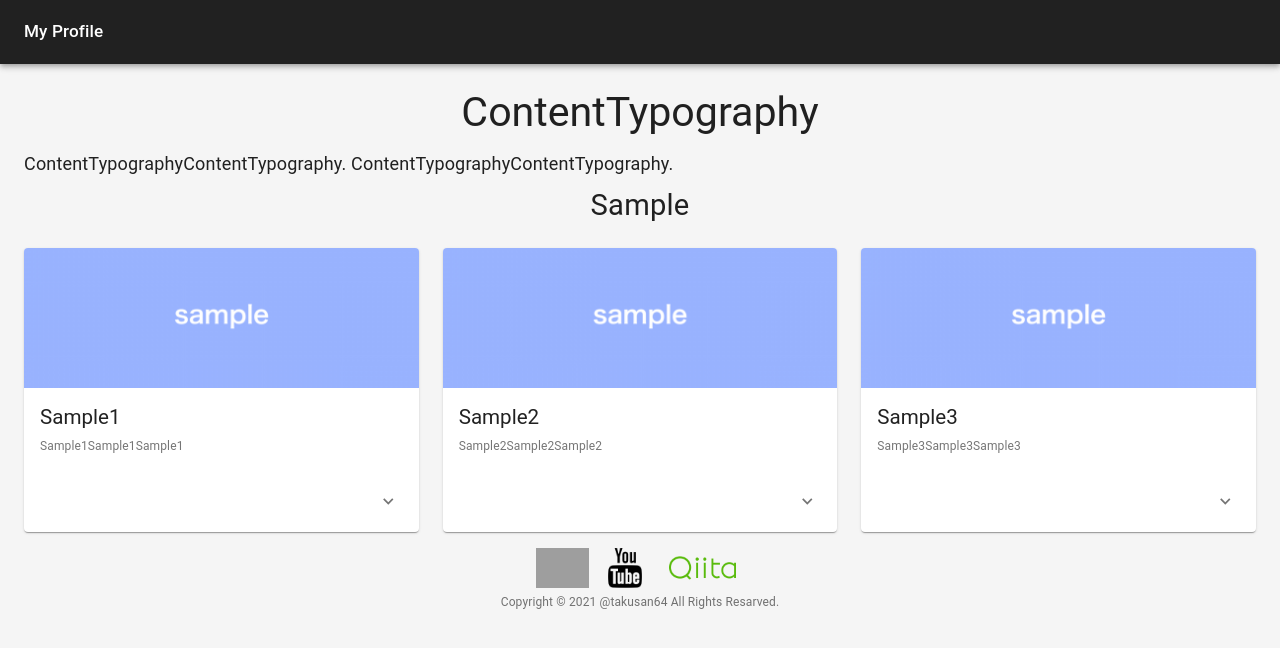
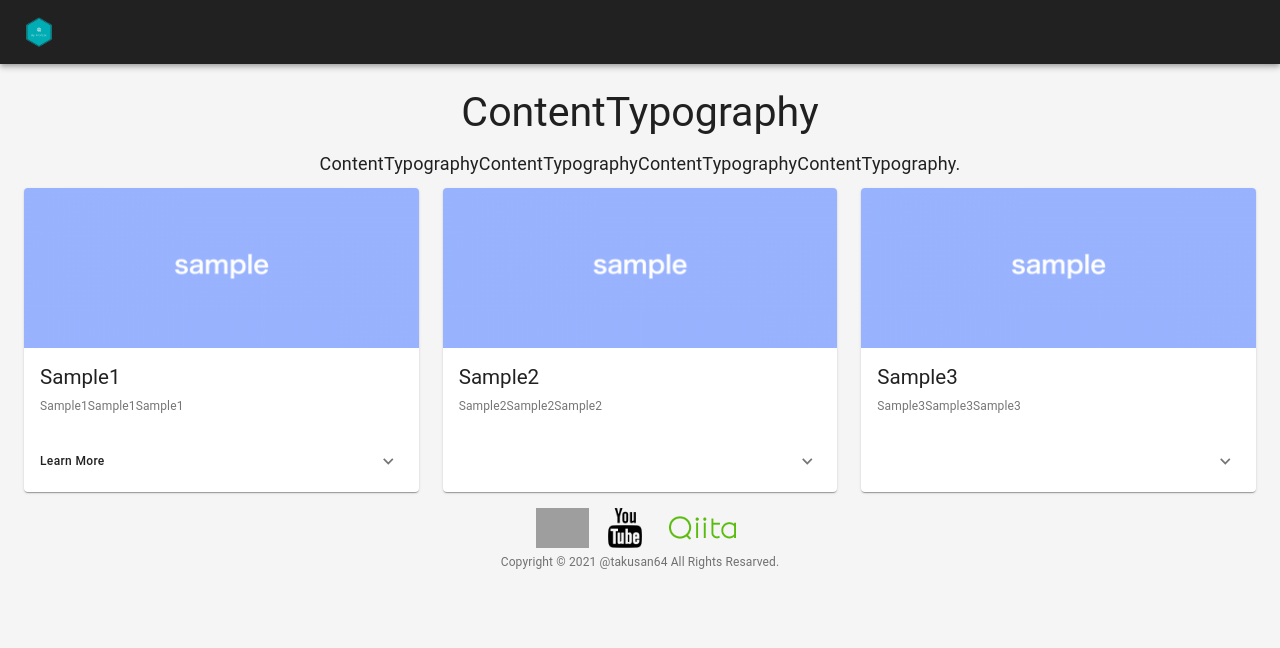
Before and after one commit to takusan64/takusan64.github.io, a React (Create React App) app: page / in a window 1280 px wide. Shown: the top 648 px of the page. Built offline with nearby package versions, Linux system fonts and the light colour scheme; grey boxes are pictures that could not be loaded.

Commit message:
Change Layout

```diff
--- a/src/components/ContentCard.tsx
+++ b/src/components/ContentCard.tsx
@@ -1,10 +1,10 @@
 import React from 'react'
 import { makeStyles , createStyles} from '@material-ui/styles'
 import { Theme } from '@material-ui/core/styles/createMuiTheme'
+import { grey } from '@material-ui/core/colors'
 import clsx from 'clsx';
 import {
   Card,
-  CardActionArea,
   CardActions,
   CardContent,
   CardMedia,
@@ -28,6 +28,11 @@ const useStyles = makeStyles((theme: Theme)  =>
     expandOpen: {
       transform: 'rotate(180deg)',
     },
+    button:{
+      '&:hover': {
+        background: grey[200]
+      },
+    }
   }
 ))
 
@@ -44,11 +49,10 @@ const ContentCard: React.FC<ContentCardProps> = ({content_card}) => {
 
   return (
     <Card>
-      <CardActionArea>
       <CardMedia
         component="img"
         alt={content_card.title}
-          height="140"
+        height="160"
         image={content_card.src}
         title={content_card.title}
       />
@@ -60,17 +64,17 @@ const ContentCard: React.FC<ContentCardProps> = ({content_card}) => {
           {content_card.discription}
         </Typography>
       </CardContent>
-      </CardActionArea>
       <CardActions disableSpacing>
         {!content_card.url? (
           <></>
           ) : (
           <Button
-            size="small"
+            variant="text"
             color="primary"
             href={content_card.url}
             target="_blank"
             rel="noopener"
+            className={classes.button}
           >
             Learn More
           </Button>
--- a/src/components/ContentTypography.tsx
+++ b/src/components/ContentTypography.tsx
@@ -25,7 +25,7 @@ const ContentTypography: React.FC<ContentsProps> = ({content_typography}) => {
                         {content_typography.title}
                     </Box>
                 </Typography>
-                <Typography variant="body1" gutterBottom className={classes.discription}>
+                <Typography variant="body1" gutterBottom className={classes.discription} align="center">
                     {content_typography.discription}
                 </Typography>
             </Grid>
--- a/src/components/Contents.tsx
+++ b/src/components/Contents.tsx
@@ -1,4 +1,5 @@
 import React from 'react'
+import { Container } from '@material-ui/core'
 import { makeStyles , createStyles} from '@material-ui/styles'
 import { Theme } from '@material-ui/core/styles/createMuiTheme'
 import { Contents as IContents } from '../utils/interface'
@@ -16,9 +17,11 @@ const Contents: React.FC<ContentsProps> = ({contents}) => {
     const classes = useStyles()
     return (
       <>
-        {contents.content_typography.map((content_typography, i) =>
-          <ContentTypography content_typography={content_typography} key={i}/>
-        )}
+        <Container maxWidth="md">
+          {contents.content_typography.map((content_typography, i) =>
+            <ContentTypography content_typography={content_typography} key={i}/>
+          )}
+        </Container>
         {contents.content_cards.map((content_cards, i) =>
           <ContentCards content_cards={content_cards} key={i}/>
         )}
--- a/src/components/Header.tsx
+++ b/src/components/Header.tsx
@@ -6,6 +6,10 @@ import { Header as IHeader } from '../utils/interface'
 
 const useStyles = makeStyles((theme: Theme)  =>
   createStyles({
+    logo:{
+      background: theme.palette.primary.main,
+      border:0
+    }
   }
 ))
 
@@ -16,9 +20,12 @@ const Header: React.FC<HeaderProps> = ({header}) => {
     return (
       <AppBar position="relative">
         <Toolbar>
-          <Typography variant="h6" color="inherit" noWrap>
-            {header.title}
-          </Typography>
+          <img
+            src={header.logo}
+            height={30}
+            className={classes.logo}
+            alt={header.title}
+          />
         </Toolbar>
       </AppBar>
     )
--- a/src/theme.tsx
+++ b/src/theme.tsx
@@ -1,5 +1,5 @@
 import { createMuiTheme } from '@material-ui/core/styles'
-import { indigo, red, grey } from '@material-ui/core/colors'
+import { red, grey } from '@material-ui/core/colors'
 
 const theme = createMuiTheme({
   palette: {
@@ -7,7 +7,7 @@ const theme = createMuiTheme({
       main: grey[900],
     },
     secondary: {
-      main: indigo[900]
+      main: "#E1A87A"
     },
     error: {
       main: red["500"],
@@ -24,6 +24,13 @@ const theme = createMuiTheme({
     },
     fontSize: 12
   },
+  overrides: {
+    MuiTypography: {
+      root: {
+        wordWrap: "break-word"
+      }
+   },
+  },
   props: {
     MuiTextField: {
         variant: "outlined"
--- a/src/utils/data.ts
+++ b/src/utils/data.ts
@@ -1,23 +1,25 @@
 const data = {
   header:{
-    title: "My Profile"
+    title: "SiteLogo",
+    logo: `${process.env.PUBLIC_URL}/logo172.png`
   },
   contents:[
     {
       content_typography:[
         {
           title: "ContentTypography",
-          discription: "ContentTypographyContentTypography. ContentTypographyContentTypography. "
+          discription: "ContentTypographyContentTypographyContentTypographyContentTypography."
         }
       ],
       content_cards:[
         {
-          title: "Sample",
+          title: "",
           content_card: [
             {
               title: "Sample1",
               discription: "Sample1Sample1Sample1",
               src: `${process.env.PUBLIC_URL}/images/sample.png`,
+              url:"https://github.com/takusan64",
               content_card_detail: {
                 title: "detail1",
                 discription: ["detail1detail1detail1"]
--- a/src/utils/interface.ts
+++ b/src/utils/interface.ts
@@ -1,5 +1,6 @@
 export interface Header {
-    title: string
+    title: string,
+    logo: string
 }
 
 export interface ContentCardDetail {
```
Also changed, not shown: public/logo172.png (added). Lines whose indentation alone changed are shown as unchanged.
